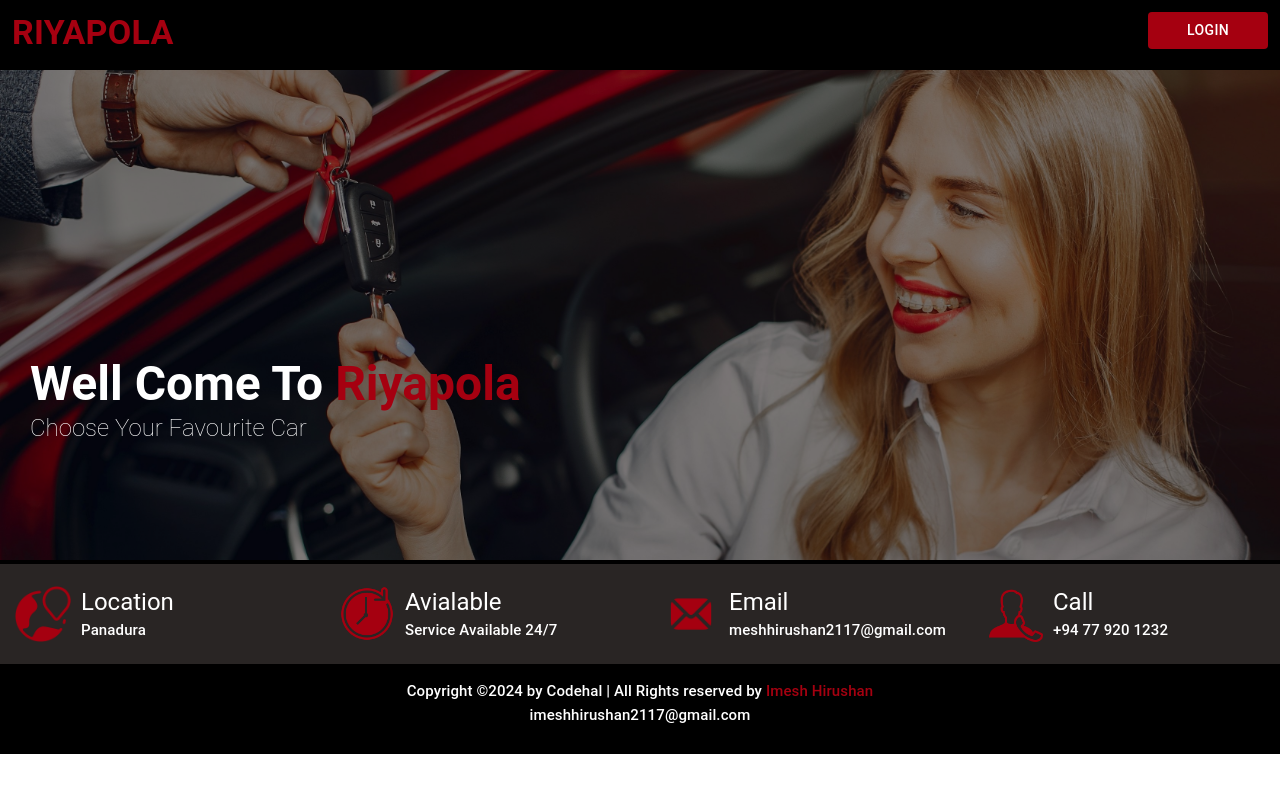
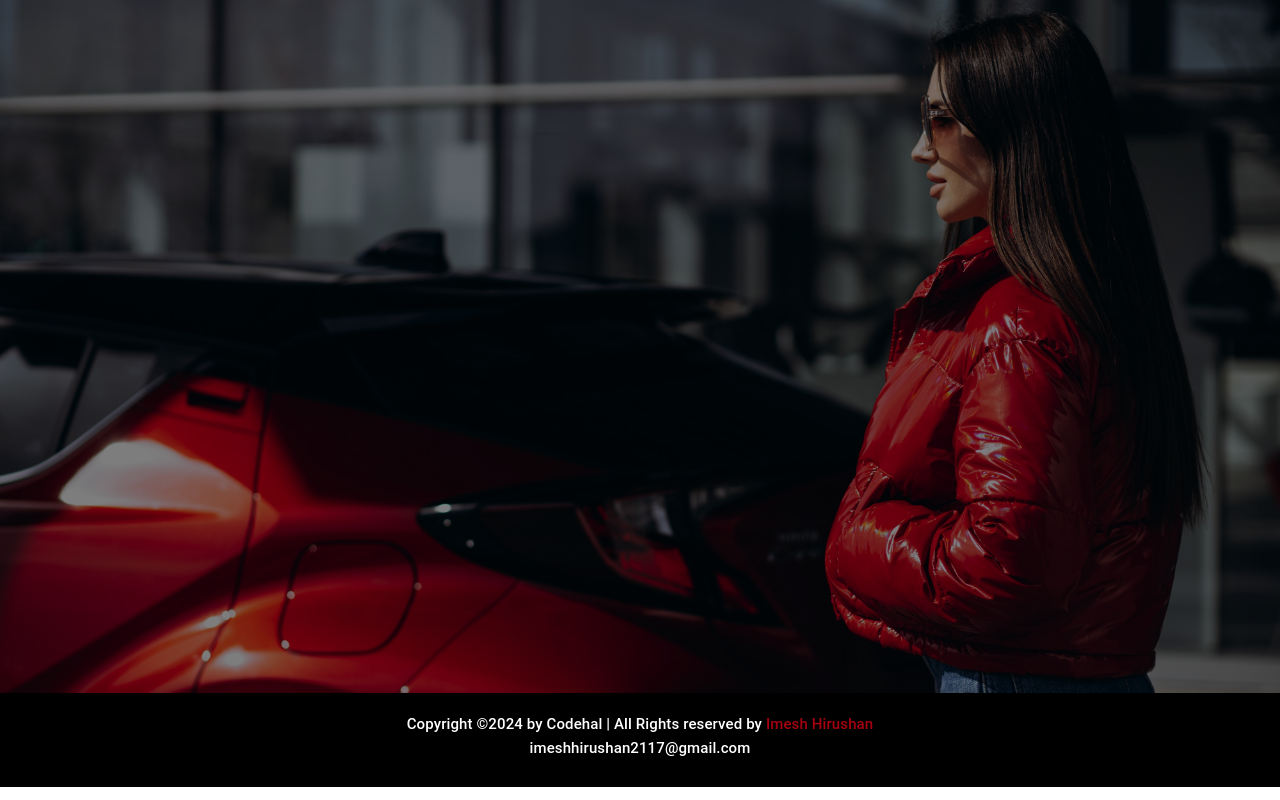
Before and after one commit to imeshhirushan2117/Riyapola_FrontEnd, a React (Vite) app: page /login in a window 1280 px wide. Built offline with nearby package versions, Linux system fonts and the light colour scheme.

Commit message:
logIn-page-added

```diff
--- /dev/null
+++ b/src/Components/LogInBackgroundImg/LogInBackgroundImg.jsx
@@ -0,0 +1,16 @@
+import React from 'react'
+import { Box } from '@mui/material'
+import logIn_img from '../../assets/img/logIn.jpg'
+import SecandFooter from '../../common/SecandFooter/SecandFooter'
+
+export default function LogInBackgroundImg() {
+    return (
+        <Box>
+            <Box sx={{ background: "black" }}>
+                <img style={{ width: "100%", opacity: "50%"}} src={logIn_img} alt="" />
+            </Box>
+            <SecandFooter/>
+
+        </Box>
+    )
+}
--- a/src/app/App.jsx
+++ b/src/app/App.jsx
@@ -1,10 +1,12 @@
 import './App.css'
 import Home from '../pages/Home/Home'
-
+import LogIn from '../pages/LogIn/LogIn'
+import SecandFooter from '../common/SecandFooter/SecandFooter'
 function App() {
   return (
     <div>
-        <Home/>
+        {/* <Home/> */}
+        <LogIn/>
     </div>
 
   )
--- /dev/null
+++ b/src/common/SecandFooter/SecandFooter.jsx
@@ -0,0 +1,24 @@
+import React from 'react'
+import { Box ,Typography } from '@mui/material'
+
+
+export default function SecandFooter() {
+  return (
+    <Box sx={{
+        background: "#000000",
+        width: "100%",
+        height: "90px",
+        color:"white",
+        textAlign:"center",
+        paddingTop:"15px",
+
+    }}>
+        <Typography sx={{ fontSize:"15px"}} variant="h6" component="h6">
+            Copyright ©2024 by Codehal | All Rights reserved by <span style={{color:"#A50010"}}>Imesh Hirushan</span>
+        </Typography>
+        <Typography sx={{ fontSize:"15px"}} variant="h6" component="h6">
+            imeshhirushan2117@gmail.com
+        </Typography>
+    </Box>
+  )
+}
--- /dev/null
+++ b/src/pages/LogIn/LogIn.jsx
@@ -0,0 +1,10 @@
+import React from 'react'
+import './styles.css'
+import { Box } from '@mui/material'
+import LogInBackgroundImg from '../../Components/LogInBackgroundImg/LogInBackgroundImg'
+
+export default function LogIn() {
+  return (
+    <LogInBackgroundImg/>
+  )
+}
```
Also changed, not shown: src/assets/img/logIn.jpg (added), src/assets/img/logIn2.jpg (added), src/pages/LogIn/styles.css (added).
